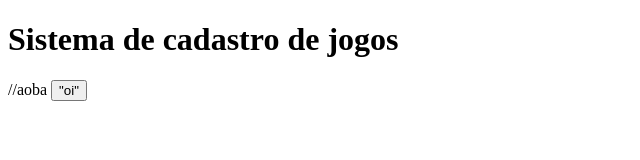
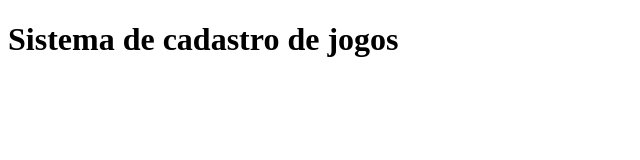
Before and after one commit to Henrique-Tressoldi/sistema-de-cadastro, a plain HTML site: page index.html in a window 1280 px wide. Shown: the whole page, without its empty margins (0-640 px from the left). Drawn offline with Linux system fonts and the light colour scheme.

Commit message:
testando

```diff
--- a/index.html
+++ b/index.html
@@ -9,8 +9,5 @@
 <body>
     <h1>Sistema de cadastro de jogos</h1>
     <script src="app.js"></script>
-    //aoba
-<button>"oi"</button>
-
 </body>
 </html>
```
